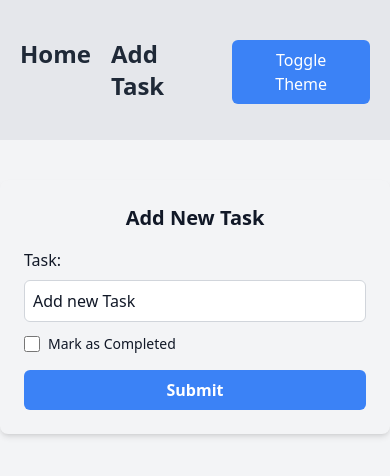
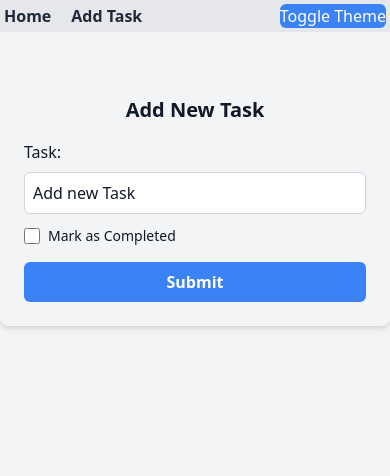
Before and after one commit to akshat17-07/TaskList, a React (Vite) app in the folder task-list/: page /add in a window 390 px wide. Shown: the top 476 px of the page. Built offline with nearby package versions, Linux system fonts and the light colour scheme.

Commit message:
made nav bar responsive for mobile

```diff
--- a/task-list/src/Layout/Button.jsx
+++ b/task-list/src/Layout/Button.jsx
@@ -10,7 +10,7 @@ function Button(){
 
     const buttonClass = clsx(
         {
-            "px-4 py-2 text-white rounded-md mb-4 ml-4 mt-5" : true,
+            "md:px-4 md:py-2 text-white rounded-md md:mb-4 md:ml-4 md:mt-5 md:text-2xl text-md sm:text-lg sm:py-1 sm:px-2 sm:mb-2 sm:ml-2 sm:mt-2" : true,
             'bg-blue-500': theme === 'light',
             'bg-blue-900': theme != 'light'
         }
--- a/task-list/src/Layout/Nav.jsx
+++ b/task-list/src/Layout/Nav.jsx
@@ -14,12 +14,12 @@ function Nav() {
     const [searchInput, setSearchInput] = useState("");
     const [completedInput, setCompletedInput] = useState(0); // 0 = all, 1 = completed, 2 = to do
 
-    const navClass = clsx("m-0 p-5 flex items-center justify-between", {
+    const navClass = clsx("m-0 p-1 sm:p-3 md:p-5 flex items-center justify-between", {
         "bg-gray-900": theme !== "light",
         "bg-gray-200": theme === "light",
     });
 
-    const navLinkClass = clsx("text-2xl font-bold", {
+    const navLinkClass = clsx("md:text-2xl sm:text-lg text-md font-bold", {
         "text-gray-800": theme === "light",
         "text-gray-200": theme !== "light",
     });
@@ -48,12 +48,12 @@ function Nav() {
                         <input
                             type="text"
                             placeholder="Search tasks..."
-                            className="px-3 py-1 border rounded"
+                            className="md:px-3 md:py-1 border rounded"
                             value={searchInput}
                             onChange={(e) => setSearchInput(e.target.value)}
                         />
                         <select
-                            className="px-3 py-1 mr-5 border rounded"
+                            className="md:px-3 md:py-1 md:mr-5 px-0 py-0 border rounded mr-3"
                             value={completedInput}
                             onChange={(e) => setCompletedInput(Number(e.target.value))}
                         >
@@ -61,7 +61,7 @@ function Nav() {
                             <option value={1}>Completed</option>
                             <option value={2}>To Do</option>
                         </select>
-                        <button type="submit" className="px-5 py-3 ml-5 border rounded bg-green-400">
+                        <button type="submit" className="md:px-5 md:py-3 md:ml-5 border rounded bg-green-400">
                             <FaFilter />
                         </button>
                     </form>
```
